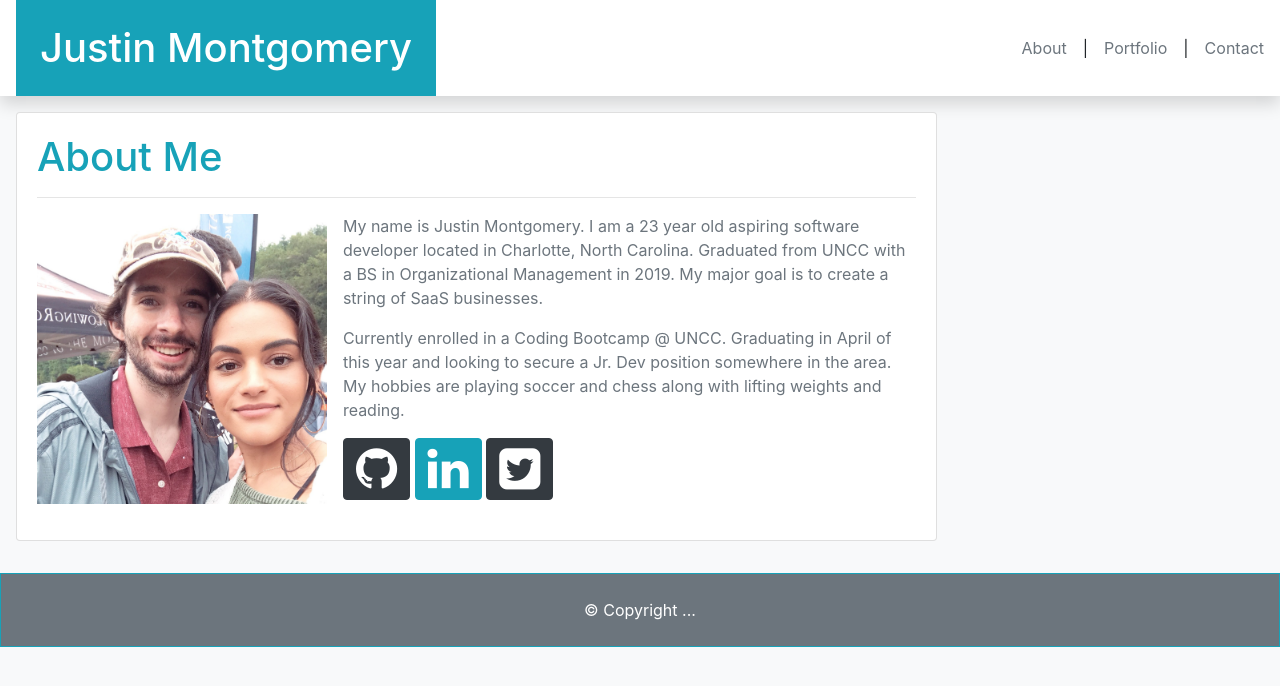
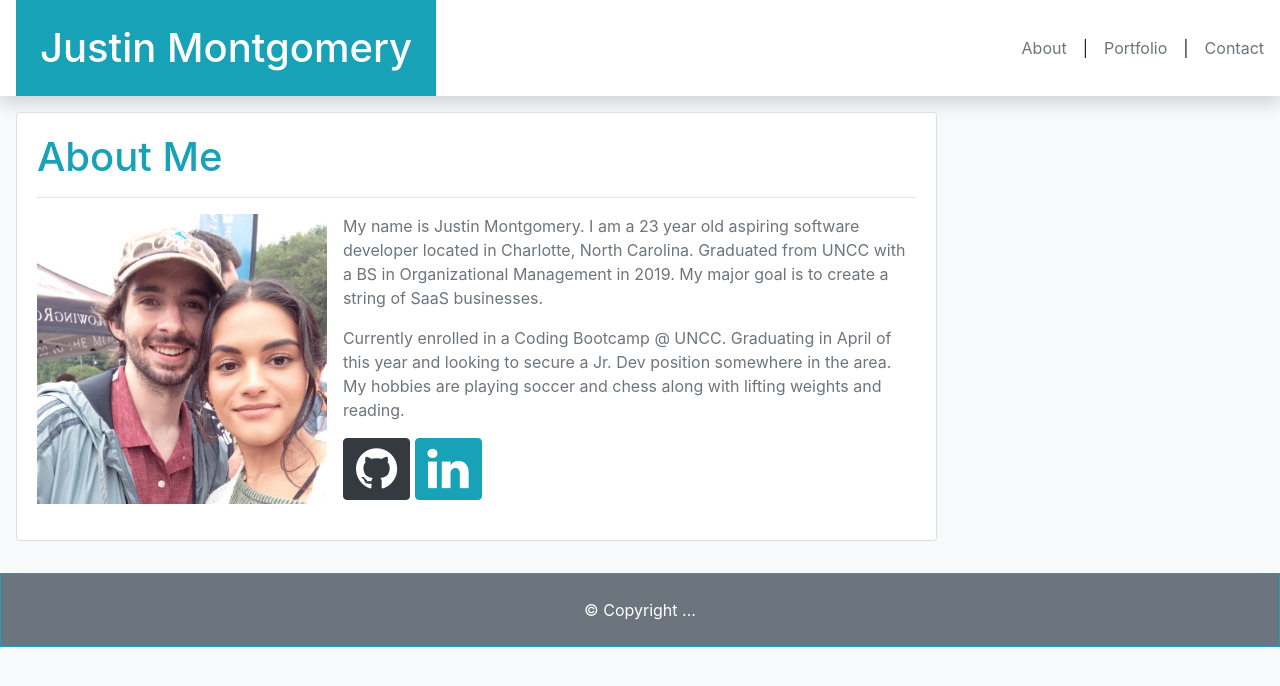
Before and after one commit to JustinMonty20/Updated-Portfolio, a plain HTML site: page index.html in a window 1280 px wide. Drawn offline with nearby package versions, Linux system fonts and the light colour scheme.

Commit message:
deleting some things

```diff
--- a/index.html
+++ b/index.html
@@ -49,7 +49,6 @@
                         </p>
                         <button type="button" id = "github" class="btn btn-dark"><span class = "fa fa-github fa-3x"></span></button>
                         <button type="button" id = "linkedin" class="btn btn-info"><span class = "fa fa-linkedin fa-3x"></span></button>
-                        <button type="button" id = "twitter" class="btn btn-dark"><span class = "fa fa-twitter-square fa-3x"></span></button>
                     </div>
                 </div>
             </div>
```
